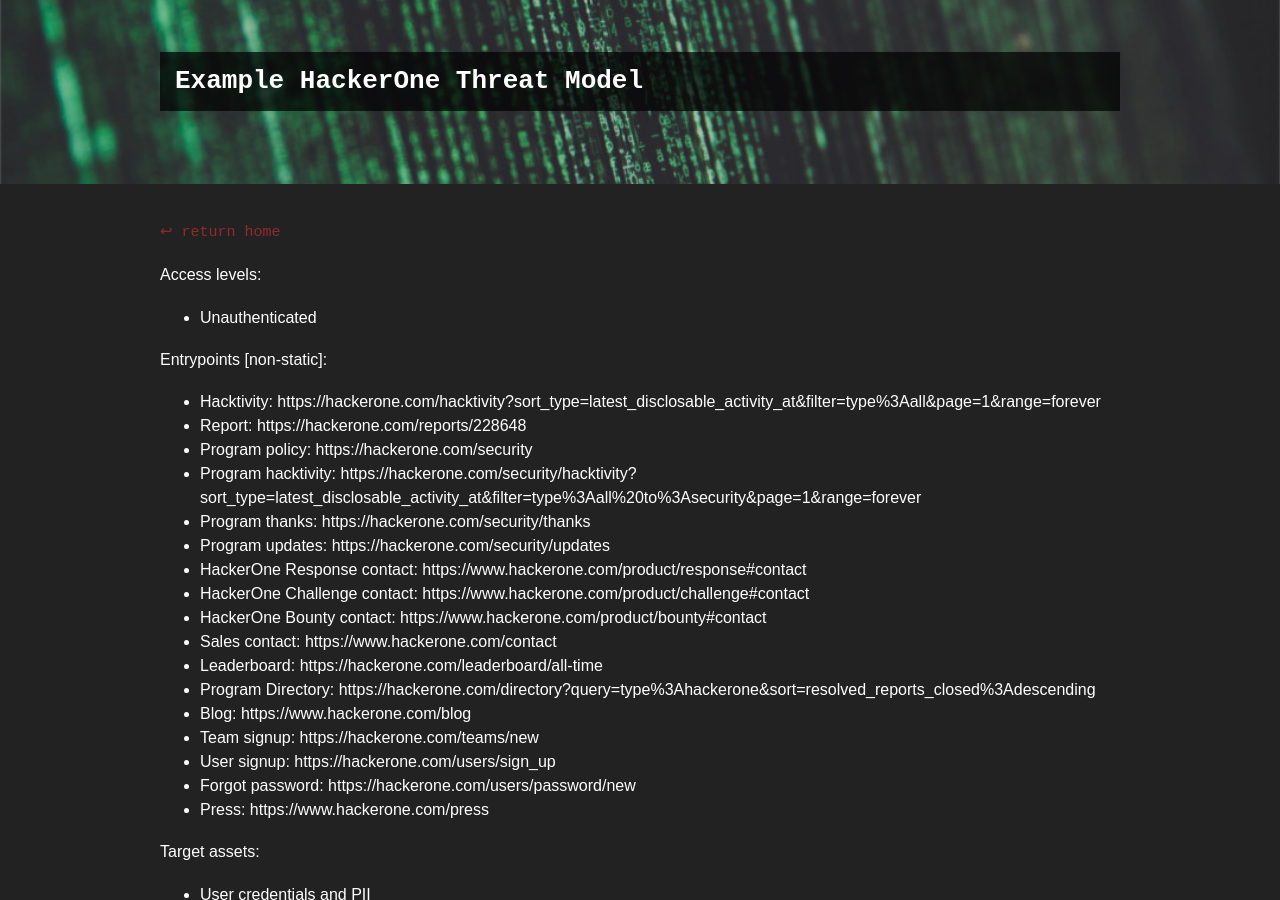
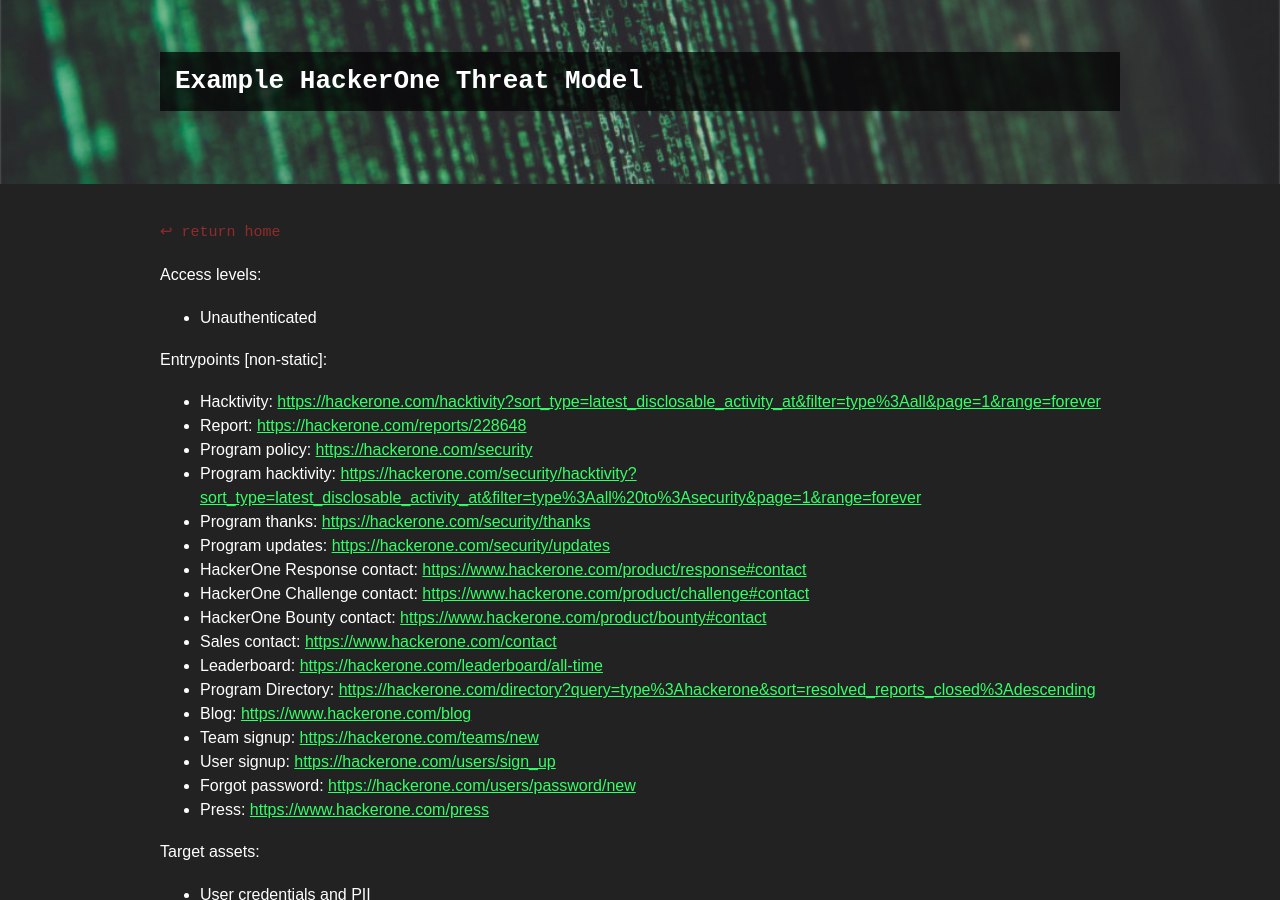
Before and after one commit to Hacker0x01/hacker101, a Jekyll site: the page built from resources/hackerone_threat_model.md, in a window 1280 px wide and 900 px high. Built offline with Jekyll 4.4.1, drawn with Linux system fonts in a browser that asks for light colours.

```diff
--- a/resources/hackerone_threat_model.md
+++ b/resources/hackerone_threat_model.md
@@ -9,23 +9,23 @@ Access levels:
 
 Entrypoints [non-static]:
 
-- Hacktivity: https://hackerone.com/hacktivity?sort_type=latest_disclosable_activity_at&filter=type%3Aall&page=1&range=forever
-- Report: https://hackerone.com/reports/228648
-- Program policy: https://hackerone.com/security
-- Program hacktivity: https://hackerone.com/security/hacktivity?sort_type=latest_disclosable_activity_at&filter=type%3Aall%20to%3Asecurity&page=1&range=forever
-- Program thanks: https://hackerone.com/security/thanks
-- Program updates: https://hackerone.com/security/updates
-- HackerOne Response contact: https://www.hackerone.com/product/response#contact
-- HackerOne Challenge contact: https://www.hackerone.com/product/challenge#contact
-- HackerOne Bounty contact: https://www.hackerone.com/product/bounty#contact
-- Sales contact: https://www.hackerone.com/contact
-- Leaderboard: https://hackerone.com/leaderboard/all-time
-- Program Directory: https://hackerone.com/directory?query=type%3Ahackerone&sort=resolved_reports_closed%3Adescending
-- Blog: https://www.hackerone.com/blog
-- Team signup: https://hackerone.com/teams/new
-- User signup: https://hackerone.com/users/sign_up
-- Forgot password: https://hackerone.com/users/password/new
-- Press: https://www.hackerone.com/press
+- Hacktivity: <https://hackerone.com/hacktivity?sort_type=latest_disclosable_activity_at&filter=type%3Aall&page=1&range=forever>
+- Report: <https://hackerone.com/reports/228648>
+- Program policy: <https://hackerone.com/security>
+- Program hacktivity: <https://hackerone.com/security/hacktivity?sort_type=latest_disclosable_activity_at&filter=type%3Aall%20to%3Asecurity&page=1&range=forever>
+- Program thanks: <https://hackerone.com/security/thanks>
+- Program updates: <https://hackerone.com/security/updates>
+- HackerOne Response contact: <https://www.hackerone.com/product/response#contact>
+- HackerOne Challenge contact: <https://www.hackerone.com/product/challenge#contact>
+- HackerOne Bounty contact: <https://www.hackerone.com/product/bounty#contact>
+- Sales contact: <https://www.hackerone.com/contact>
+- Leaderboard: <https://hackerone.com/leaderboard/all-time>
+- Program Directory: <https://hackerone.com/directory?query=type%3Ahackerone&sort=resolved_reports_closed%3Adescending>
+- Blog: <https://www.hackerone.com/blog>
+- Team signup: <https://hackerone.com/teams/new>
+- User signup: <https://hackerone.com/users/sign_up>
+- Forgot password: <https://hackerone.com/users/password/new>
+- Press: <https://www.hackerone.com/press>
 
 Target assets:
 
```
